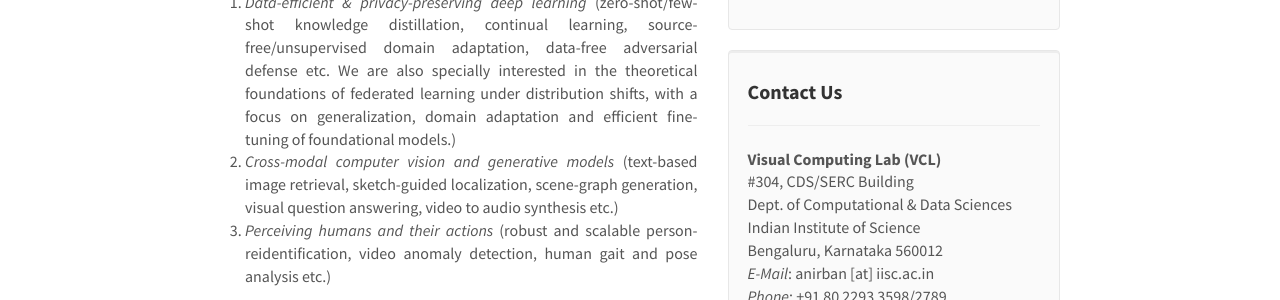
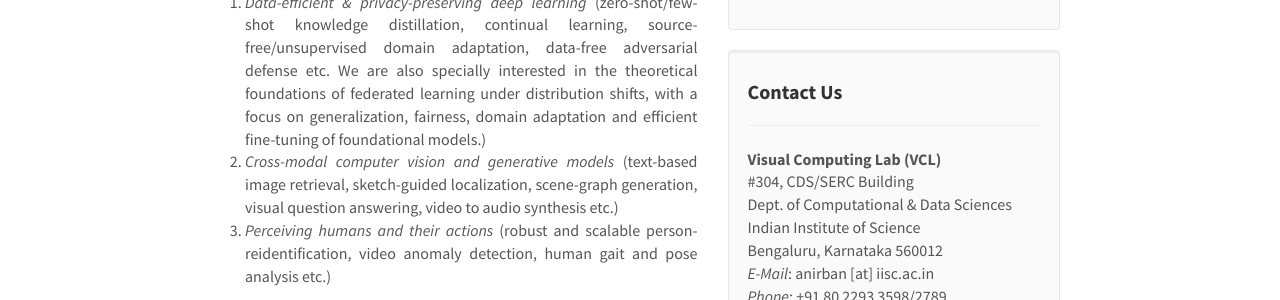
Before and after one commit to vcl-iisc/vclab-website, a Jekyll site: the page built from _pages/home.md, in a window 1280 px wide and 1145 px high. Shown: the part 645-945 px from the top of the window. Built offline with Jekyll 4.4.1, drawn with Linux system fonts in a browser that asks for light colours; nearby versions of some CDN libraries; some of the changed text lies outside the part shown.

Commit message:
Update home.md

```diff
--- a/_pages/home.md
+++ b/_pages/home.md
@@ -14,7 +14,7 @@ redirect_from:
 Welcome to the Visual Computing Lab (VCL) at the Indian Institute of Science, Bangalore. We are a part of Department of Computational and Data Sciences (CDS). The group was established in June 2017 with Anirban Chakraborty as the convenor.
 
 In Visual Computing Lab, we are interested in developing novel computer vision and machine learning algorithms to solve visual analytics problems arising from diverse real-world applications. Majority of our ongoing research projects can be categorized into one of the following three areas
-1. *Data-efficient & privacy-preserving deep learning* (zero-shot/few-shot knowledge distillation, continual learning, source-free/unsupervised domain adaptation, data-free adversarial defense etc. We are also specially interested in the theoretical foundations of federated learning under distribution shifts, with a focus on generalization, domain adaptation and efficient fine-tuning of foundational models.)
+1. *Data-efficient & privacy-preserving deep learning* (zero-shot/few-shot knowledge distillation, continual learning, source-free/unsupervised domain adaptation, data-free adversarial defense etc. We are also specially interested in the theoretical foundations of federated learning under distribution shifts, with a focus on generalization, fairness, domain adaptation and efficient fine-tuning of foundational models.)
 2. *Cross-modal computer vision and generative models* (text-based image retrieval, sketch-guided localization, scene-graph generation, visual question answering, video to audio synthesis etc.)
 3. *Perceiving humans and their actions* (robust and scalable person-reidentification, video anomaly detection, human gait and pose analysis etc.)
 
```
